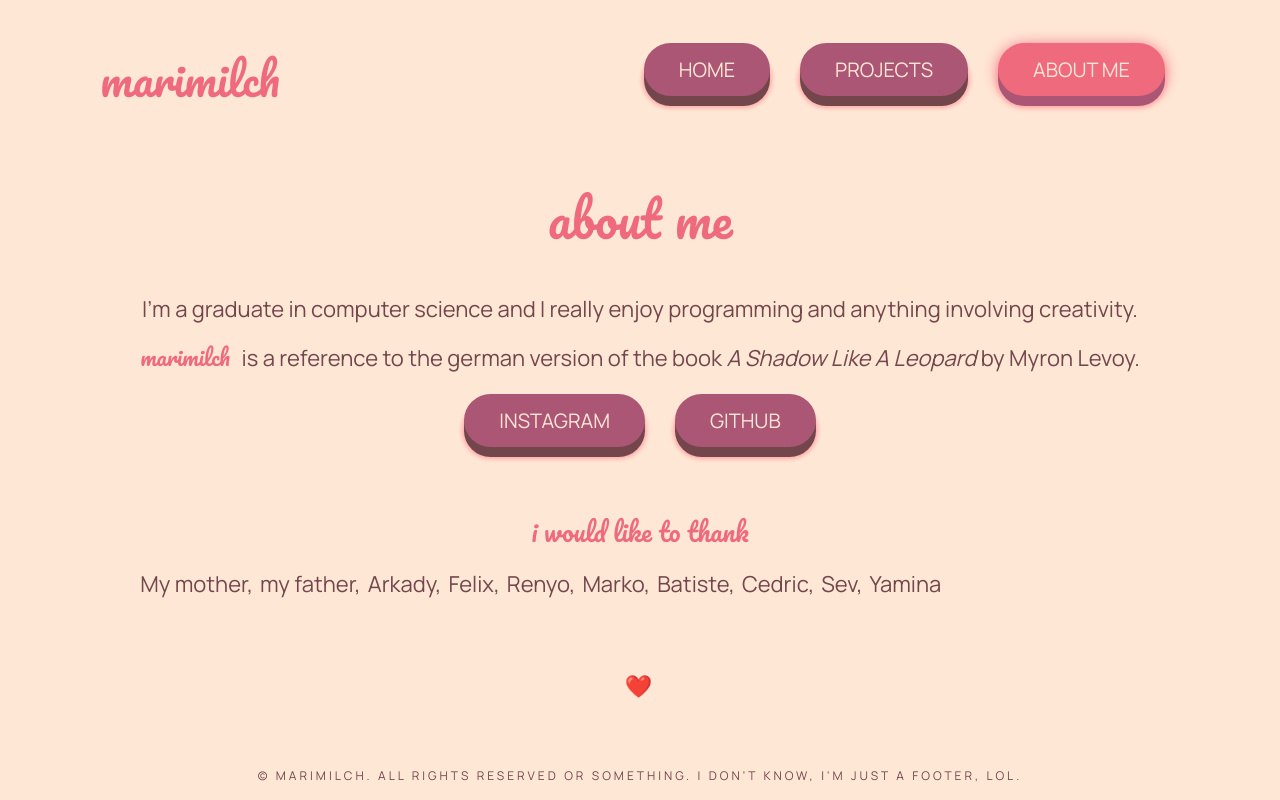
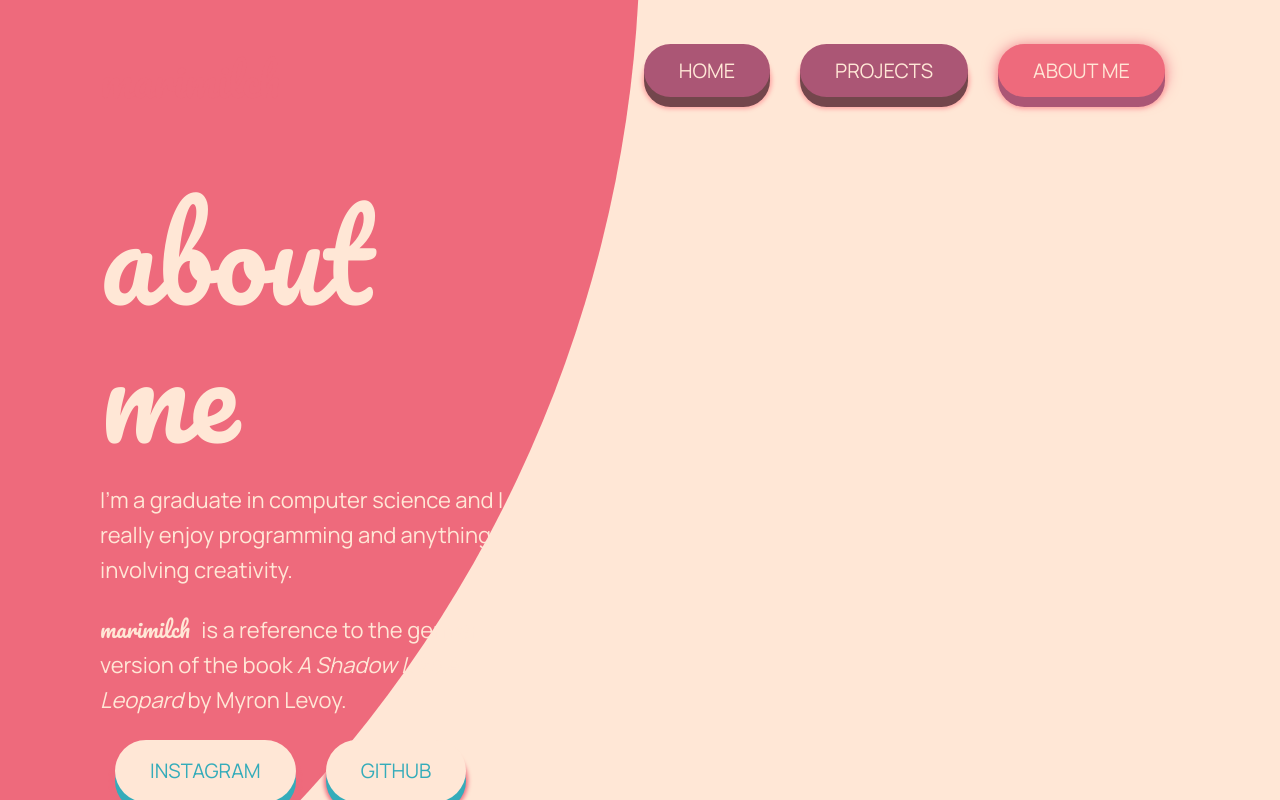
Before and after one commit to marimilch/marimilch.de-new, a Vue app: page /aboutme in a window 1280 px wide. Shown: the top 800 px of the page. Built offline with nearby package versions, Linux system fonts and the light colour scheme; no server answers.

Commit message:
Added transitions

```diff
--- a/src/App.vue
+++ b/src/App.vue
@@ -27,10 +27,11 @@
             </router-view>
         </main>
 
+        <div class="milkglass-background">
+            <MilkGlass ref="milkglass"></MilkGlass>
+        </div>
+
         <footer>
-            <p class="heart air-bottom">
-                ❤️
-            </p>
             <p class="center">
                 © marimilch. all rights reserved or something. i don't know, i'm just a footer, lol.
             </p>
@@ -40,6 +41,7 @@
 
 <script>
 import Button from './components/Button'
+import MilkGlass from '@/components/MilkGlass'
 import * as transitions from './assets/js/transitions'
 
 export default {
@@ -89,7 +91,8 @@ export default {
         }
     },
     components: {
-        Button
+        Button,
+        MilkGlass
     },
     watch: {
         contentHeight(val){
@@ -108,4 +111,18 @@ export default {
     #app {
         overflow: hidden;
     }
+
+    .sub {
+        font-size: 8px;
+
+    }
+
+    .milkglass-background {
+        z-index: -1;
+        position: absolute;
+        top: 0;
+        left: 0;
+        width: 100vw;
+        height: 100vh;
+    }
 </style>
--- a/src/assets/js/transitions.js
+++ b/src/assets/js/transitions.js
@@ -26,14 +26,63 @@ function overlappingEnterAfter() {
   main.style.height = ''
 }
 
+function colorChangeNav(view){
+  const maybeBG = view.querySelector('.background-zoom');
+
+  if ( maybeBG && isBGElem(maybeBG) ){
+    const h1 = document.querySelector('h1')
+
+    h1.classList.add('color-canvas')
+
+    return
+  }
+
+  const h1 = document.querySelector('h1')
+  h1.classList.remove('color-canvas')
+
+}
+
+function handleMilkGlass(_this){
+  const path = _this.$route.path
+  const milkglass = _this.$refs.milkglass
+
+  if (!milkglass.startPositionModel) return
+
+  if (path.includes('projects')) {
+    milkglass.moveTo(
+      -.75,
+      milkglass.startPositionModel.y,
+      milkglass.startPositionModel.z
+    )
+    return
+  }
+
+  if ( path.includes('about') ){
+    milkglass.moveTo(
+      .1,
+      milkglass.startPositionModel.y - .08,
+      .5
+    )
+    return
+  }
+
+  milkglass.moveTo(
+    milkglass.startPositionModel.x,
+    milkglass.startPositionModel.y,
+    milkglass.startPositionModel.z
+  )
+}
+
 function fadeEnter(el, done) {
   overlappingEnter(el)
+  colorChangeNav(el)
+  handleMilkGlass(this)
 
   anime({
     targets: el.children,
     opacity: [
       {
-        value: 0,
+        value: isBGZoom(1, 0),
         duration: 0,
         easing: 'linear'
       },
@@ -45,12 +94,12 @@ function fadeEnter(el, done) {
     ],
     scale: [
       {
-        value: .5,
+        value: isBGZoom(0, .5),
         duration: 0,
         easing: 'linear'
       },
       {
-        value: 1,
+        value: isBGZoom(2, 1),
         duration: 1500,
         easing: 'easeOutElastic(1, .6)'
       },
@@ -63,8 +112,17 @@ function fadeEnter(el, done) {
   })
 }
 
+function isBGElem(el){
+  return el.classList.contains('background-zoom')
+}
+
+function isBGZoom(yes, no){
+  return (el) => { return isBGElem(el) ? yes : no }
+}
+
 function fadeLeave(el, done) {
   overlappingLeave(el)
+  colorChangeNav(el)
 
   anime({
     targets: el.children,
@@ -75,19 +133,19 @@ function fadeLeave(el, done) {
         easing: 'linear'
       },
       {
-        value: 0,
+        value: isBGZoom(1, 0),
         duration: 500,
         easing: 'easeOutQuad'
       },
     ],
     scale: [
       {
-        value: 1,
+        value: isBGZoom(2, 1),
         duration: 0,
         easing: 'linear'
       },
       {
-        value: .5,
+        value: isBGZoom(0, .5),
         duration: 1000,
         easing: 'easeOutQuad'
       },
--- a/src/assets/scss/style.scss
+++ b/src/assets/scss/style.scss
@@ -66,7 +66,6 @@ body {
     color: var(--brown);
 }
 main {
-    background: var(--canvas);
     overflow: visible;
     position: relative;
     transition: height .5s ease;
@@ -79,17 +78,18 @@ main > div {
     top: 0;
     padding: var(--content-padding);
 }
-main, footer {
-    display:flex;
-    flex-direction: column;
-    align-items: center;
-}
 footer, .cookies {
     text-transform: uppercase;
     letter-spacing: 3px;
     padding: var(--content-padding);
     font-size: 12px;
     line-height: 1.6;
+}
+footer {
+    height: var(--footer-height);
+}
+nav {
+    height: var(--nav-height);
 }
 nav > div {
     max-width: var(--content-width);
@@ -198,28 +198,28 @@ button.highlight:active, button.highlight.pressed {
         0 2px 15px var(--blue)
     ;
 }*/
-// nav .button {
-//     color: var(--blue);
-//     background: var(--canvas);
-//     box-shadow:
-//         0 var(--button-height) 0 0 var(--blue),
-//         0 var(--button-height) var(--inset-shadow) var(--dark-pink)
-// }
-// nav .button:hover {
-//     background: var(--canvas);
-//     box-shadow:
-//         0 var(--button-height) 0 var(--green),
-//         0 var(--button-height) var(--inset-shadow) var(--dark-pink),
-//         0 2px 15px var(--canvas)
-//     ;
-// }
-// nav .button:active, nav .button.pressed {
-//     background: var(--canvas);
-//     box-shadow:
-//         0 0 0 var(--dark-pink),
-//         0 2px 15px var(--canvas)
-//     ;
-// }
+.button.alt {
+    color: var(--blue);
+    background: var(--canvas);
+    box-shadow:
+        0 var(--button-height) 0 0 var(--blue),
+        0 var(--button-height) var(--inset-shadow) var(--dark-pink)
+}
+.button.alt:hover {
+    background: var(--canvas);
+    box-shadow:
+        0 var(--button-height) 0 var(--green),
+        0 var(--button-height) var(--inset-shadow) var(--dark-pink),
+        0 2px 15px var(--canvas)
+    ;
+}
+.button.alt:active, nav .button.pressed {
+    background: var(--canvas);
+    box-shadow:
+        0 0 0 var(--dark-pink),
+        0 2px 15px var(--canvas)
+    ;
+}
 .video {
     display: block;
     height: 0;
@@ -258,16 +258,19 @@ a {
 }
 h1,h2,h3 {
     font-family: Pacifico, cursive;
-    text-align: center;
+    // text-align: center;
     font-weight: normal;
     text-transform: lowercase;
     color: var(--dark-pink);
     z-index: 10;
     position: relative;
 }
+p {
+    line-height: 1.6;
+}
 h2 {
     font-size: 50px;
-    margin: 5px 0 55px;
+    margin: 0;
 }
 nav h1 a {
     text-decoration:none;
@@ -474,5 +477,9 @@ article video {
     --button-height: 10px;
     --content-width: 100%;
     --content-padding: 25px 100px;
-    --content-min-height: calc( 100vh - 360px);
+
+    --footer-height: 93px;
+    --nav-height: 160px;
+
+    --content-min-height: calc( 100vh - var(--footer-height) - var(--nav-height) );
 }
--- a/src/components/Button.vue
+++ b/src/components/Button.vue
@@ -1,9 +1,9 @@
 <template>
-    <router-link :to="to" class="button" v-if="!external">
+    <router-link :to="to" :class="'button' + (alt ? ' alt' : '')" v-if="!external">
         <span :class="icon ? 'desktop-only' : ''"><slot></slot></span>
         <i class="mobile-only" v-if="icon" :data-feather="icon"></i>
     </router-link>
-    <a :href="to" class="button" v-else target="_blank">
+    <a :href="to" :class="'button' + (alt ? ' alt' : '')" v-else target="_blank">
         <span :class="icon ? 'desktop-only' : ''"><slot></slot></span>
         <i class="mobile-only" v-if="icon" :data-feather="icon"></i>
     </a>
@@ -14,6 +14,10 @@ export default {
     name: 'Button',
     props: {
         external: {
+            type: Boolean,
+            default: false
+        },
+        alt: {
             type: Boolean,
             default: false
         },
--- a/src/components/MilkGlass.vue
+++ b/src/components/MilkGlass.vue
@@ -9,7 +9,7 @@
 <style scoped>
     .wh-full {
         width: 100%;
-        height: var(--content-min-height);
+        height: 100%;
     }
 </style>
 
@@ -18,7 +18,7 @@ import * as THREE from 'three';
 import { GLTFLoader } from 'three/examples/jsm/loaders/GLTFLoader.js';
 
 const FOCAL_LENGTH = 30
-const CAMERA_DISTANCE = .025 * FOCAL_LENGTH
+const CAMERA_DISTANCE = .03 * FOCAL_LENGTH
 
 // function getBackgroundColor() {
 //     const stylings = window.getComputedStyle(document.body)
@@ -28,13 +28,15 @@ const CAMERA_DISTANCE = .025 * FOCAL_LENGTH
 // }
 
 export default {
-    // data(){
-    //     return {
-    //         renderer: null,
-    //         scene: null,
-    //         camera: null
-    //     }
-    // },
+    data(){
+        return {
+            startPositionModel: null,
+            lerpStart: null,
+            lerpEnd: null,
+            t: 1,
+            moveSpeed: 0.003,
+        }
+    },
     mounted(){
         // Not using data on purpose (workaround for three js in vue)
         // Scene
@@ -121,6 +123,11 @@ export default {
             })
 
             wrap.style.opacity = '1'
+
+            this.lerpStart = this.model.position.clone()
+            this.lerpEnd = this.model.position.clone()
+            this.startPositionModel = this.model.position.clone()
+
             this.renderCascade()
         }.bind(this), undefined, function ( error ) {
             console.error( error )
@@ -135,22 +142,40 @@ export default {
     },
     methods: {
         renderCascade() {
-            if (!this.$refs.milkglass) return
+            const wrap = this.$refs.milkglass
+            if (!wrap) return
 
+            // Move to target position
+            if (this.t < 1){
+                this.t += this.moveSpeed
+                this.lerpStart.lerp(this.lerpEnd, this.t)
+            }
+
+            // Handle resize
+            const rect = wrap.getBoundingClientRect()
+            this.camera.aspect = rect.width / rect.height;
+            this.camera.updateProjectionMatrix();
+
+            this.renderer.setSize( rect.width, rect.height );
+
+            // Rotate around itself
 			this.model.rotation.y += 0.01
-            const viewHeight = window.innerHeight
-            const viewMid = viewHeight / 2
-            const canvasRect = this.$refs.milkglass.getBoundingClientRect()
-            const canvasMid = canvasRect.top + canvasRect.height / 2
 
-            const midDelta = canvasMid - viewMid
-            const effectDampener = .15
+            // Rotate with scroll
+            // const viewHeight = window.innerHeight
+            // const viewMid = viewHeight / 2
+            // const canvasRect = this.$refs.milkglass.getBoundingClientRect()
+            // const canvasMid = canvasRect.top + canvasRect.height / 2
 
-            this.model.rotation.x = midDelta / canvasRect.height
-                * effectDampener * Math.PI
+            // const midDelta = canvasMid - viewMid
+            // const effectDampener = .15
+
+            // this.model.rotation.x = midDelta / canvasRect.height
+            //     * effectDampener * Math.PI
             // this.camera.rotation.x = -Math.atan(CAMERA_DISTANCE * midDelta * 10)
             // this.camera.position.y = midDelta
 
+            // Keep rendering
             this.renderer.render( this.scene, this.camera )
             window.requestAnimationFrame(this.renderCascade.bind(this))
         },
@@ -158,7 +183,13 @@ export default {
             const stylings = window.getComputedStyle(document.body)
             const color = stylings.getPropertyValue('background-color')
             return color
-        }
+        },
+        moveTo(x, y, z){
+            console.log('move to', x, y, z)
+            this.t = 0
+            this.lerpStart = this.model.position
+            this.lerpEnd = new THREE.Vector3(x, y, z)
+        },
     }
 }
 </script>
--- a/src/components/Project.vue
+++ b/src/components/Project.vue
@@ -202,7 +202,6 @@ $projectWidth: 450px;
     .project-description {
         margin: 1rem 2rem;
         transform-origin: left;
-        line-height: 1.5;
 
         h3 {
             text-align: left;
--- a/src/views/About.vue
+++ b/src/views/About.vue
@@ -1,17 +1,20 @@
 <template>
-    <div>
-        <h2 class="mb-5">About Me</h2>
-        <p class="center">I'm a graduate in computer science and I really enjoy programming and anything involving creativity.</p>
-        <p class="center"><span class="cursive">marimilch</span> is a reference to the german version of the book <em>A Shadow Like A Leopard</em> by Myron Levoy.</p>
+    <div class="about">
+        <h2>About Me</h2>
+        <p>I'm a graduate in computer science and I really enjoy programming and anything involving creativity.</p>
+        <p><span class="cursive">marimilch</span> is a reference to the german version of the book <em>A Shadow Like A Leopard</em> by Myron Levoy.</p>
 
-        <p class="center project-links mb-5">
-            <Button to="//instagram.com/marimilch93" :external="true">Instagram</Button>
+        <p class="project-links mb-5">
+            <Button :alt="true" to="//instagram.com/marimilch93" :external="true">Instagram</Button>
             <!-- <button href="//twitter.com/marimilch93">Twitter</button> -->
-            <Button to="//github.com/marimilch" :external="true">GitHub</Button>
+            <Button :alt="true" to="//github.com/marimilch" :external="true">GitHub</Button>
             <!-- <Button to="//www.linkedin.com/in/marimilch" :external="true">LinkedIn</Button> -->
             <!-- <button href="//dank-games.com">Dank-Games</button> -->
         </p>
+
+        <div>
             <h3>I would like to thank</h3>
+
             <span>My mother, </span>
             <span>my father, </span>
             <span>Arkady, </span>
@@ -23,9 +26,36 @@
             <span>Sev, </span>
             <span>Yamina</span>
         </div>
+
+        <div class="background-zoom"></div>
+    </div>
 </template>
 
-<style scoped>
+<style lang="scss" scoped>
+    .wrap {
+        display: flex;
+    }
+    .cursive, p, span, h2, h3 {
+        color: var(--canvas);
+    }
+    .background-zoom {
+        position: absolute;
+        background: var(--dark-pink);
+        width: calc( 1 * max( 100vw, 100vh ) );
+        height: calc( 1 * max( 100vw, 100vh ) );
+        top: -100%;
+        left: -200%;
+        transform: scale(2);
+        z-index: -1;
+        border-radius: 99999px;
+    }
+    .about {
+        width: 50%;
+
+        h2 {
+            font-size: 120px;
+        }
+    }
     span {
         display: inline-block;
         margin-right: 7px;
@@ -35,9 +65,10 @@
 <script>
 import Button from '@/components/Button'
 
+
 export default {
     components: {
-        Button
+        Button,
     }
 }
 </script>
```
Also changed, not shown: src/views/Home.vue (+0 -9 lines). Lines whose indentation alone changed are shown as unchanged.
